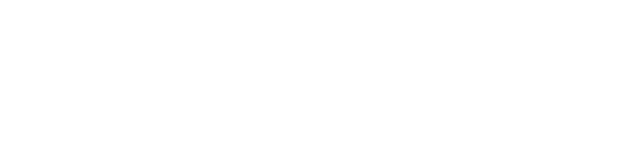
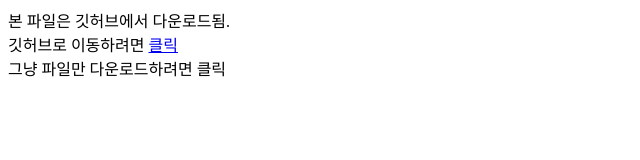
Before and after one commit to unknownpgr/gdh_wifi, a plain HTML site: page index.html in a window 1280 px wide. Shown: the whole page, without its empty margins (0-640 px from the left). Drawn offline with Linux system fonts and the light colour scheme.

Commit message:
Add links to html file

```diff
--- a/index.html
+++ b/index.html
@@ -1,9 +1,16 @@
 <!DOCTYPE html>
 <html>
+
 <head>
     <script src="FileSaver.min.js"></script>
 </head>
+
 <body>
+    <div> 본 파일은 깃허브에서 다운로드됨. </div>
+    <div> 깃허브로 이동하려면 <a href="https://github.com/unknownpgr/gdh_wifi">클릭</a></div>
+    <div> 그냥 파일만 다운로드하려면 클릭
+        <a href="https://unknownpgr.github.io/gdh_wifi/강동학사%20와이파이 설정.bat"></a>
+    </div>
+</body>
 
-</body>
 </html>
```
